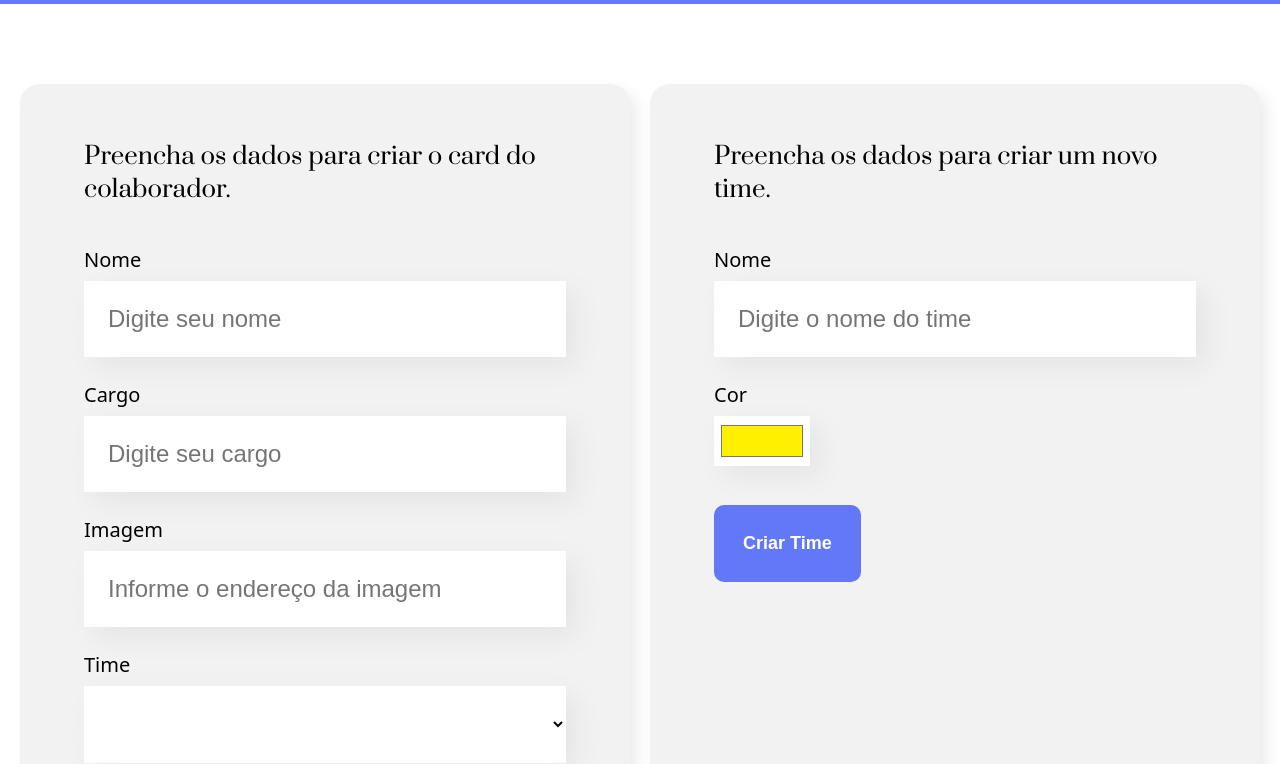
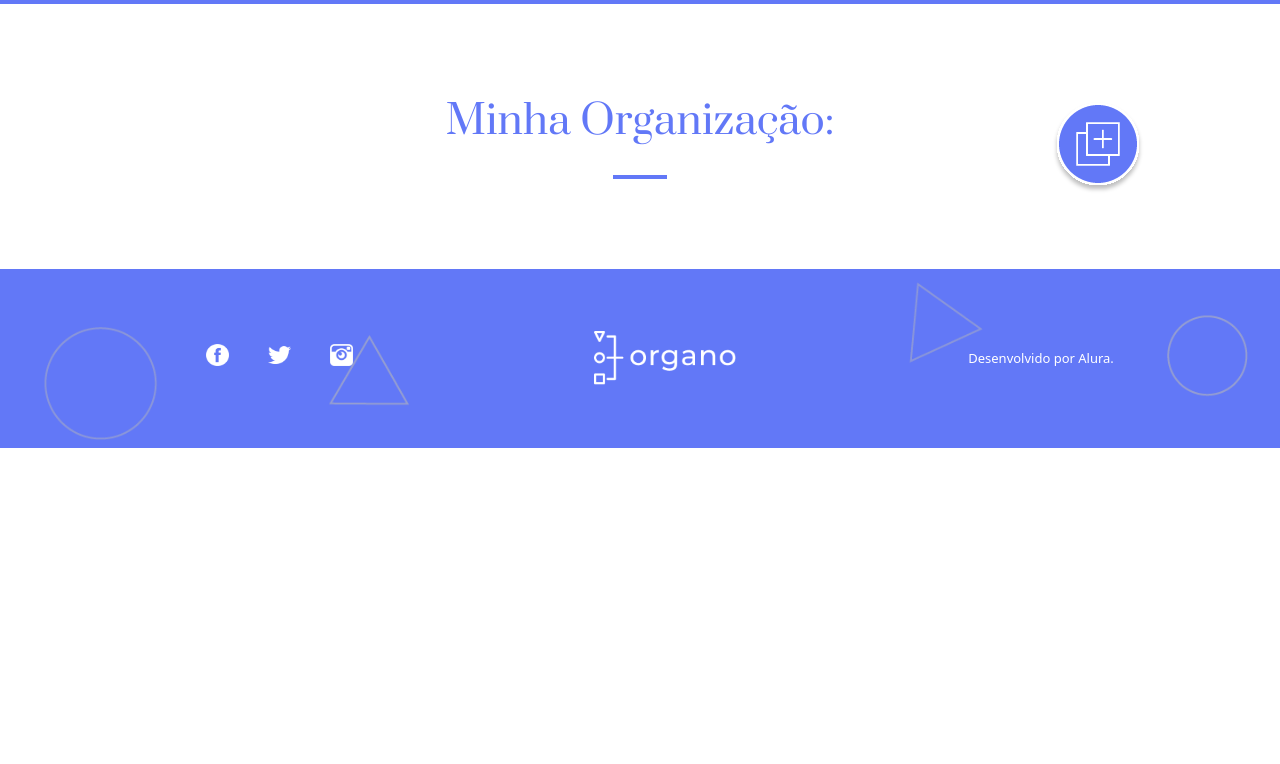
Before and after one commit to mariananevangelista/CursoAlura-React-desenvolvendo-com-JavaScript, a React (Create React App) app: page / in a window 1280 px wide. Shown: the part 496-1260 px from the top of the page. After the commit the page ends 944 px from the top, so only its background shows below. Built offline with nearby package versions, Linux system fonts and the light colour scheme.

Commit message:
new-features

```diff
--- a/src/App.js
+++ b/src/App.js
@@ -44,25 +44,39 @@ function App() {
     },
   ])
 
+  const [formVisibility, setFormVisibility] = useState(false)
+
   return (
     <div className="App">
       <Banner />
-      <Formulário cadastroTime={(time) => setTimes([...times, time])}
-                  times={times}
-                  cadastro={(colaborador)=> setColaboradores([...colaboradores, colaborador])}/>
-      {colaboradores.length > 0 && <section className='container'>
-                                      <Titulo />
-                                      {times.map((time)=>  <Time key={time.nome}
-                                                                 time= {time}
-                                                                 deletar = {(id) => setColaboradores(colaboradores.filter((colaborador) => colaborador.id !== id))}
-                                                                 colaboradores = {colaboradores.filter((colaborador) => colaborador.time === time.nome)}
-                                                                 mudarCor = {(cor, nome) => setTimes(times.map((time) => {time.cor = (time.nome === nome) ? cor : time.cor
-                                                                 return time} ))}
-                                                                 favoritar = {(id) => setColaboradores(colaboradores.map((colaborador) => {
-                                                                  colaborador.favorito = (colaborador.id === id) ? (!colaborador.favorito) : colaborador.favorito
-                                                                  return colaborador}))}
-                                                                />)}
-                                    </section>}
+
+      {formVisibility && <Formulário
+        cadastroTime={(time) => setTimes([...times, time])}
+        times={times}
+        cadastro={(colaborador) =>
+          setColaboradores([...colaboradores, colaborador])
+        }
+      /> }
+
+      <Titulo showForm={() => setFormVisibility(!formVisibility)}/>
+
+      {times.map((time) => (
+          <Time
+            key={time.nome}
+            time={time}
+            deletar={(id) => setColaboradores(colaboradores.filter((colaborador) => colaborador.id !== id))}
+            colaboradores={colaboradores.filter((colaborador) => colaborador.time === time.nome)}
+            mudarCor={(cor, nome) => setTimes(times.map((time) => {
+              time.cor = time.nome === nome ? cor : time.cor;
+              return time;
+            }))}
+            favoritar={(id) => setColaboradores(colaboradores.map((colaborador) => {
+              colaborador.favorito = colaborador.id === id? !colaborador.favorito : colaborador.favorito;
+              return colaborador;
+            }))}
+          />
+      ))}
+
 
       <Rodapé />
     </div>
--- a/src/componentes/Card/index.js
+++ b/src/componentes/Card/index.js
@@ -12,10 +12,10 @@ const Card = ({colaborador, cor, deletar, favoritar}) => {
                 <div className='img' style={{backgroundImage: `url(${colaborador.imagem})`}}></div>
             </div>
 
-            <div className='rodape' onClick={() => favoritar(colaborador.id)}>
+            <div className='rodape' >
                 <h4>{colaborador.nome}</h4>
                 <h5>{colaborador.cargo}</h5>
-                <div className='favoritar' >
+                <div className='favoritar' onClick={() => favoritar(colaborador.id)}>
                     {colaborador.favorito ? <IoMdStar /> : <IoMdStarOutline  />}
                 </div>
             </div>
--- a/src/componentes/Formulário/Formulário.css
+++ b/src/componentes/Formulário/Formulário.css
@@ -1,9 +1,8 @@
 .formulario {
     display: flex;
-    gap: 20px;
-    flex-wrap: wrap;
+    flex-direction: column;
     justify-content: center;
-    margin: 80px 20px;
+    margin: 80px 150px;
 }
 
 .formulario form h2 {
@@ -12,9 +11,22 @@
 }
 
 .formulario form{
-    flex: 1;
     background-color: #F2F2F2;
     border-radius: 20px;
     padding: 36px 64px;
-    box-shadow: 7px 7px 15px 0px rgba(0, 0, 0, 0.08);
+    box-shadow: 7px 7px 9px 0px rgba(0, 0, 0, 0.1);
 }
+
+.buttons {
+    display: flex;
+    justify-content:center;
+    gap: 30px;
+}
+
+.buttons button {
+    border: none;
+    background-color: transparent;
+    font-size: 23px;
+    margin-bottom: 10px;
+    cursor: pointer;
+}
--- a/src/componentes/Formulário/index.js
+++ b/src/componentes/Formulário/index.js
@@ -27,70 +27,108 @@ const Formulário = ({cadastro, times, cadastroTime}) => {
   //a variável e renderizar novamente o valor na tela
 
   //vamos tratar o fomulário como um objeto, cada campo é uma propriedade, e ao realizar o cadastro de um colaborador retornamos um objeto
+  const [formColaborador, setFormColaborador] = useState(true)
+  const [formTime, setFormTime] = useState(false)
+
 
   return (
+    <section className="formulario">
+      <div className='buttons'>
+        <button onClick={() => {setFormColaborador(true)
+          setFormTime(false)}} style={formColaborador === true ? {color: '#6278f7', borderBottom: '3px solid', fontWeight: 'bold'} : {color: 'gray'}}>Novo Colaborador</button>
 
-    <section className="formulario">
-      <form onSubmit={(event) => {event.preventDefault()
-      cadastro({ //função passada por props que recebe como parâmetro o objeto colaborador com suas propriedades
+        <button onClick={() => {setFormColaborador(false)
+          setFormTime(true)}} style={formTime === true ? {color: '#6278f7', borderBottom: '3px solid', fontWeight: 'bold'} : {color: 'gray'}}>Novo Time</button>
+      </div>
+
+      <div>
+        {formColaborador && (
+          <form
+            onSubmit={(event) => {
+              event.preventDefault();
+              cadastro({
+                //função passada por props que recebe como parâmetro o objeto colaborador com suas propriedades
                 nome,
                 cargo,
                 imagem,
-        time
-      })
-      setNome('') //limpar input
-      setCargo('')
-      setImagem('')
-      setTime('')}}>
+                time,
+              });
+              setNome(""); //limpar input
+              setCargo("");
+              setImagem("");
+              setTime("");
+            }}
+          >
             <h2>Preencha os dados para criar o card do colaborador.</h2>
-        <Campo valor={nome}
+            <Campo
+              valor={nome}
               alteracao={(nome) => setNome(nome)}
               obrigatório="true"
               label="Nome"
-                    placeholder="Digite seu nome" />
+              placeholder="Digite seu nome"
+            />
 
-        <Campo valor={cargo}
+            <Campo
+              valor={cargo}
               alteracao={(cargo) => setCargo(cargo)}
               obrigatório="true"
               label="Cargo"
-                    placeholder="Digite seu cargo" />
+              placeholder="Digite seu cargo"
+            />
 
-        <Campo valor={imagem}
+            <Campo
+              valor={imagem}
               alteracao={(imagem) => setImagem(imagem)}
               label="Imagem"
-                    placeholder="Informe o endereço da imagem"/>
+              placeholder="Informe o endereço da imagem"
+            />
 
-        <ListaSuspensa  valor={time}
+            <ListaSuspensa
+              valor={time}
               alteracao={(time) => setTime(time)}
               obrigatório="true"
               label="Time"
-                        items={times}/>
+              items={times}
+            />
             <Botão>Criar Card</Botão>
           </form>
+        )}
 
-      <form onSubmit={(event) => {event.preventDefault()
+        {formTime && (
+          <form
+            onSubmit={(event) => {
+              event.preventDefault();
               cadastroTime({
                 nome: nomeTime,
                 cor: corTime,
-      })
-      setNomeTime('')
-      setCorTime('')}}>
+              });
+              setNomeTime("");
+              setCorTime("");
+            }}
+          >
             <h2>Preencha os dados para criar um novo time.</h2>
-        <Campo valor={nomeTime}
+            <Campo
+              valor={nomeTime}
               alteracao={(nome) => setNomeTime(nome)}
               obrigatório
               label="Nome"
-                    placeholder="Digite o nome do time" />
+              placeholder="Digite o nome do time"
+            />
 
-        <Campo valor={corTime}
+            <Campo
+              valor={corTime}
               alteracao={(cor) => setCorTime(cor)}
               obrigatório
               label="Cor"
               placeholder="Escolha a cor do time"
-                    tipo='color' />
+              tipo="color"
+            />
 
             <Botão>Criar Time</Botão>
           </form>
+        )}
+      </div>
+
     </section>
   );
 };
--- a/src/componentes/Titulo/Titulo.css
+++ b/src/componentes/Titulo/Titulo.css
@@ -1,3 +1,8 @@
+.container {
+    position: relative;
+    margin: 90px 0;
+}
+
 .titulo {
     text-align: center;
 }
@@ -11,5 +16,12 @@
 .titulo hr {
     border: 2px solid #6278F7;
     width: 50px;
-    margin-bottom: 70px;
 }
+
+.button {
+    position: absolute;
+    right: 10%;
+    top: 0;
+    cursor: pointer;
+
+}
--- a/src/componentes/Titulo/index.js
+++ b/src/componentes/Titulo/index.js
@@ -1,10 +1,17 @@
 import './Titulo.css'
 
-const Titulo = () => {
+const Titulo = ({showForm}) => {
     return (
-        <div className='titulo'>
-            <h1>Minha Organização:</h1>
-            <hr/>
+        <div className='container'>
+            <div className='titulo'>
+                <h1>Minha Organização:</h1>
+                <hr/>
+            </div>
+
+            <div className='button' onClick={() => showForm()}>
+                <img src='/imagens/Botão add-01 1.svg' alt='Botão adicionar'/>
+            </div>
+
         </div>
     )
 }
```
Also changed, not shown: public/imagens/Botão add-01 1.svg (added). Lines whose indentation alone changed are shown as unchanged.
